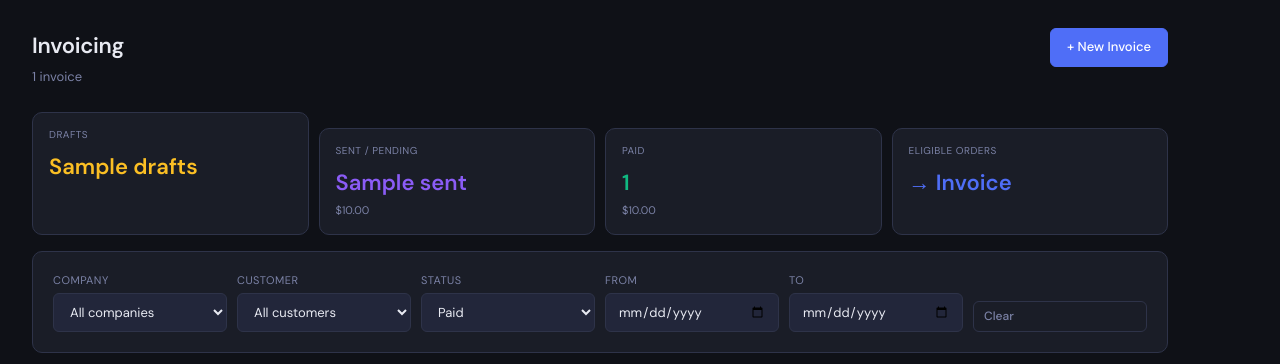
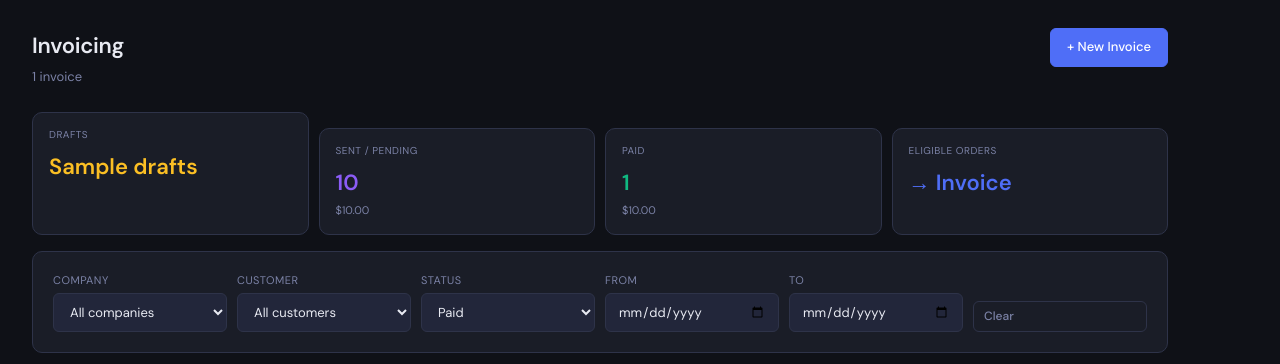
Before and after one commit to kraziers26/Computer_Reseller_Portal, a Python web app: template portal/templates/invoicing/index.html in a window 1280 px wide. Shown: the top 364 px of the page. Run offline with Jinja, Linux system fonts and the light colour scheme; the template is opened without the code that fills it: most values are stand-ins (such as "Sample title", 1, 10 or a date in 2020).

Commit message:
Update invoicing template to include unpaid status

```diff
--- a/portal/templates/invoicing/index.html
+++ b/portal/templates/invoicing/index.html
@@ -13,7 +13,7 @@
   </div>
   <div class="card" style="padding:14px 16px">
     <div style="font-size:10px;color:var(--muted);text-transform:uppercase;letter-spacing:.5px;margin-bottom:6px">Sent / Pending</div>
-    <div style="font-size:22px;font-weight:600;color:#8b5cf6">{{ kpis.sent or 0 }}</div>
+    <div style="font-size:22px;font-weight:600;color:#8b5cf6">{{ (kpis.sent or 0) + (kpis.unpaid or 0) }}</div>
     <div style="font-size:11px;color:var(--muted);margin-top:2px">${{ "{:,.2f}".format(kpis.pending_amount or 0) }}</div>
   </div>
   <div class="card" style="padding:14px 16px">
@@ -51,6 +51,7 @@
         <option value="">All statuses</option>
         <option value="draft"  {{ 'selected' if filters.status=='draft'  }}>Draft</option>
         <option value="sent"   {{ 'selected' if filters.status=='sent'   }}>Sent</option>
+        <option value="unpaid" {{ 'selected' if filters.status=='unpaid' }}>Unpaid</option>
         <option value="paid"   {{ 'selected' if filters.status=='paid'   }}>Paid</option>
       </select>
     </div>
@@ -103,6 +104,7 @@
       <td style="padding:9px 14px">
         {% if inv.status=='draft' %}<span style="background:rgba(251,191,36,.15);color:#fbbf24;font-size:10px;padding:2px 8px;border-radius:10px;font-weight:600">Draft</span>
         {% elif inv.status=='sent' %}<span style="background:rgba(139,92,246,.12);color:#8b5cf6;font-size:10px;padding:2px 8px;border-radius:10px;font-weight:600">Sent</span>
+        {% elif inv.status=='unpaid' %}<span style="background:rgba(248,113,113,.12);color:#f87171;font-size:10px;padding:2px 8px;border-radius:10px;font-weight:600">Unpaid</span>
         {% elif inv.status=='paid' %}<span style="background:rgba(16,185,129,.12);color:#10b981;font-size:10px;padding:2px 8px;border-radius:10px;font-weight:600">Paid</span>
         {% endif %}
       </td>
```
